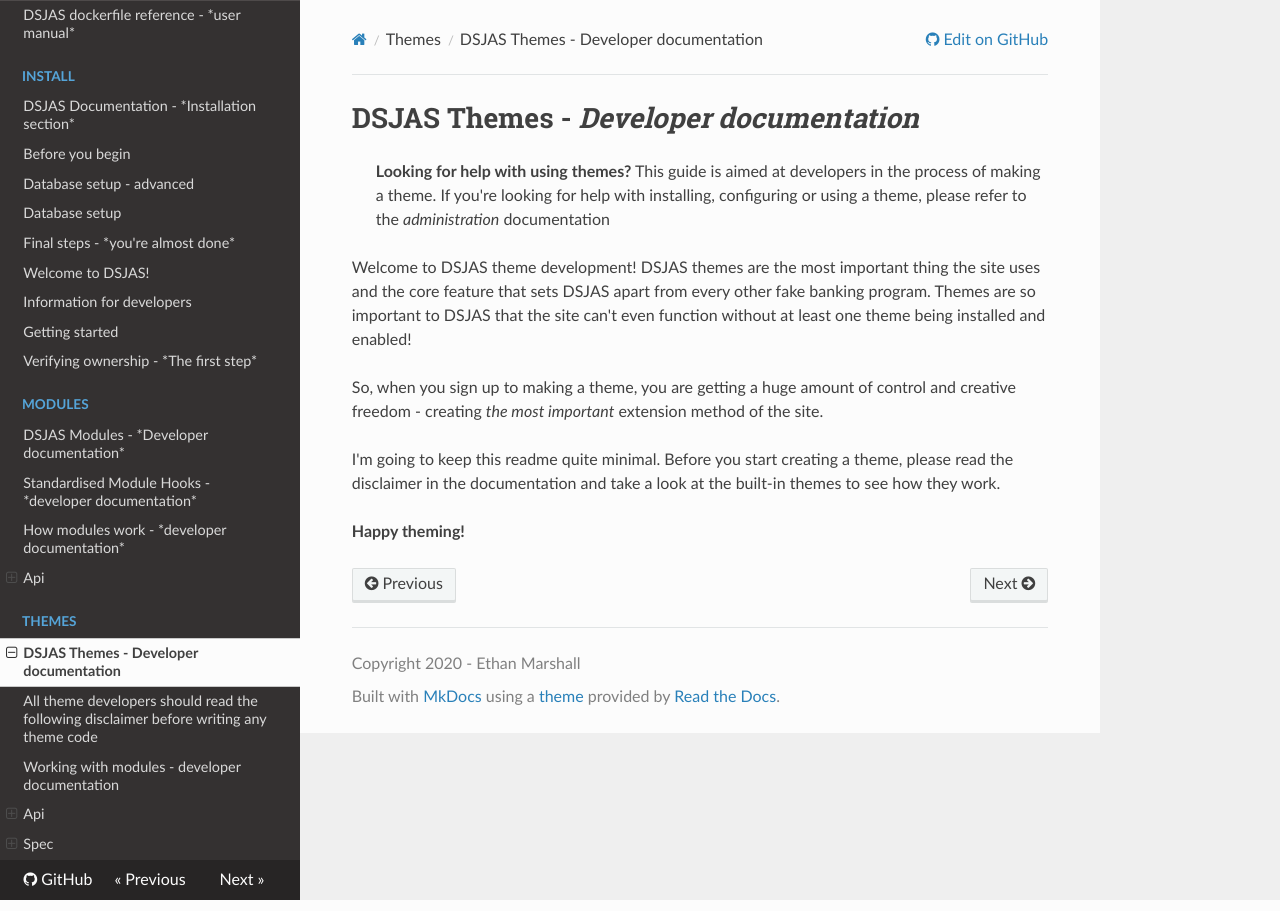
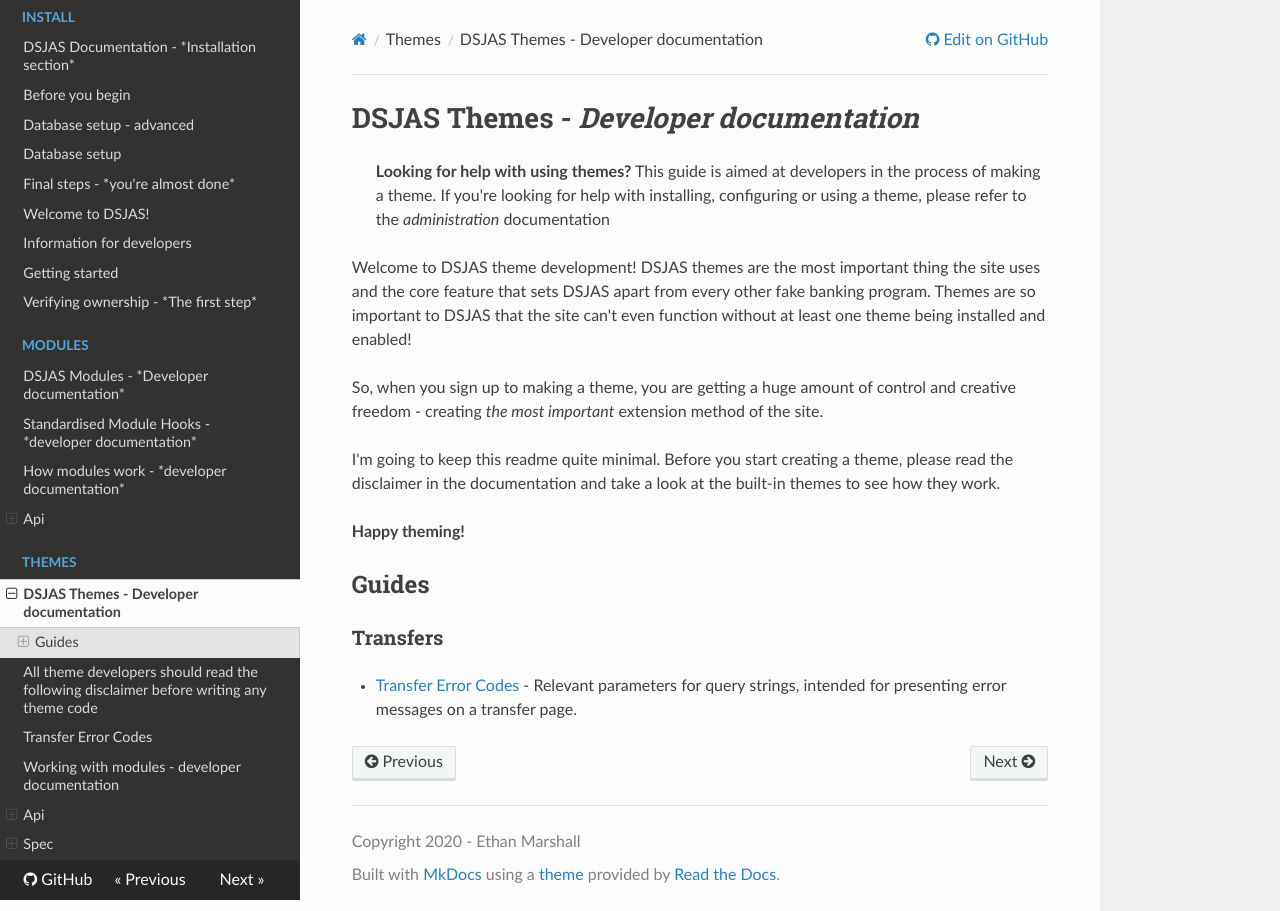
Before and after one commit to DSJAS/DSJAS, an MkDocs documentation site: the page built from docs/themes/README.md, in a window 1280 px wide. Built offline with MkDocs 1.6.1, drawn with Linux system fonts in a browser that asks for light colours; nearby versions of some CDN libraries.

Commit message:
updates documentation for transfer error handling in themes

```diff
--- a/docs/themes/README.md
+++ b/docs/themes/README.md
@@ -9,3 +9,7 @@
 I'm going to keep this readme quite minimal. Before you start creating a theme, please read the disclaimer in the documentation and take a look at the built-in themes to see how they work.
 
 **Happy theming!**
+
+## Guides
+### Transfers
+- [Transfer Error Codes](./Transfer%20error%20codes.md) - Relevant parameters for query strings, intended for presenting error messages on a transfer page.
```
Also changed, not shown: docs/themes/Transfer error codes.md (added, +17 -0 lines).
